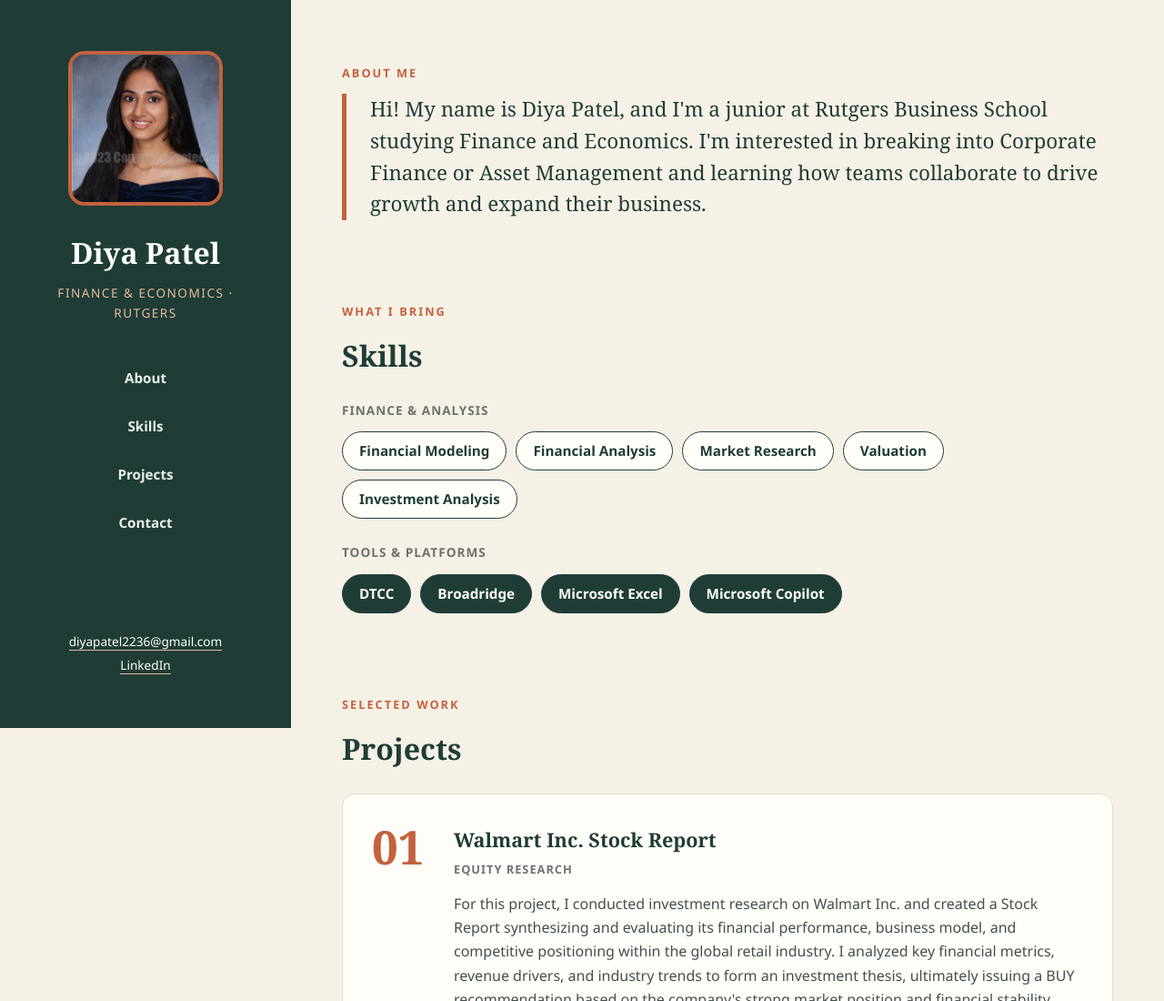
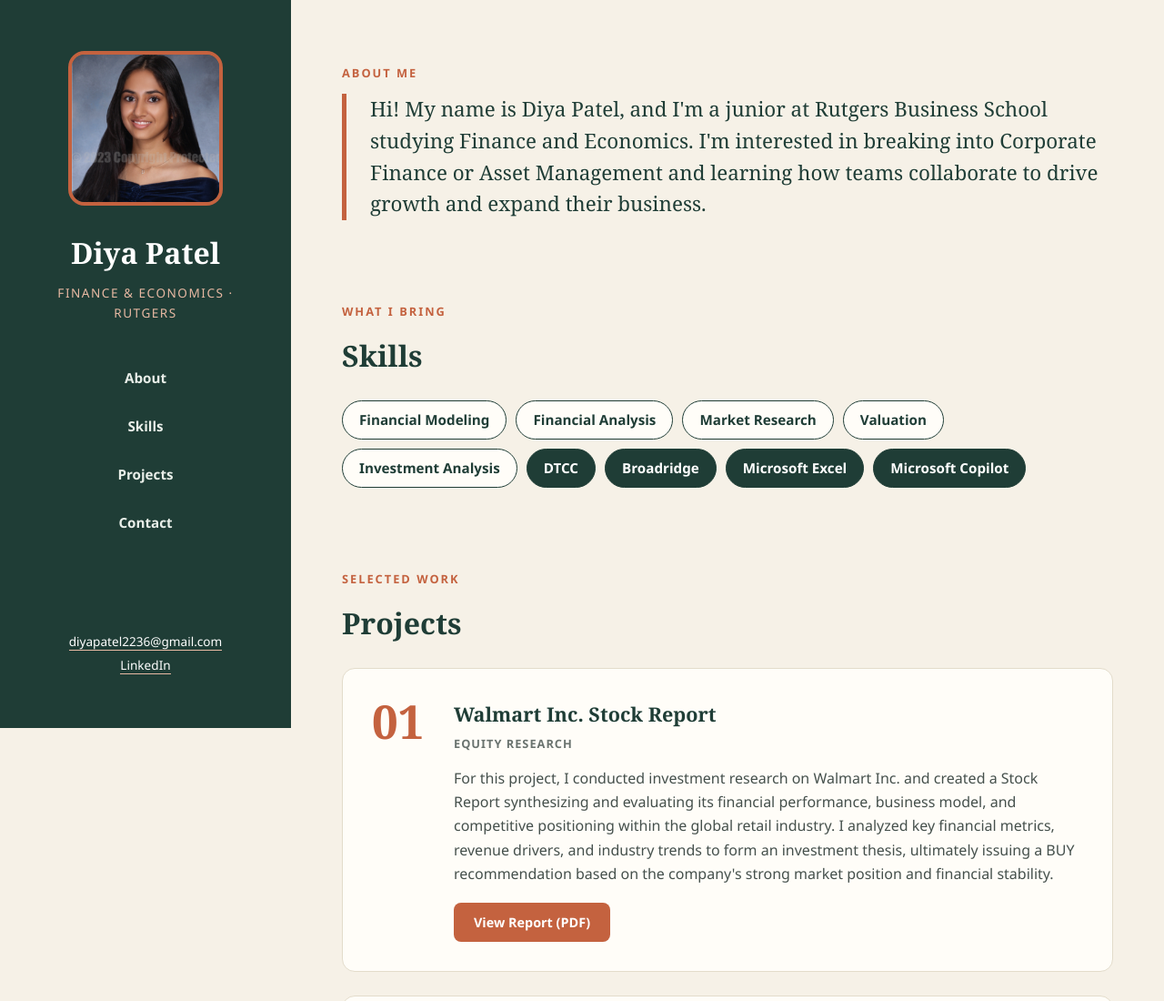
Before and after one commit to djp303/djp303.github.io, a plain HTML site: page index.html in a window 1280 px wide. Shown: the top 1100 px of the page at 91% size. Drawn offline with Linux system fonts and the light colour scheme.

Commit message:
Update index.html

```diff
--- a/index.html
+++ b/index.html
@@ -237,19 +237,12 @@
     <h2>Skills</h2>
 
     <div class="skill-group">
-      <h3>Finance &amp; Analysis</h3>
       <div class="chips">
         <span class="chip">Financial Modeling</span>
         <span class="chip">Financial Analysis</span>
         <span class="chip">Market Research</span>
         <span class="chip">Valuation</span>
         <span class="chip">Investment Analysis</span>
-      </div>
-    </div>
-
-    <div class="skill-group">
-      <h3>Tools &amp; Platforms</h3>
-      <div class="chips">
         <span class="chip tool">DTCC</span>
         <span class="chip tool">Broadridge</span>
         <span class="chip tool">Microsoft Excel</span>
```
